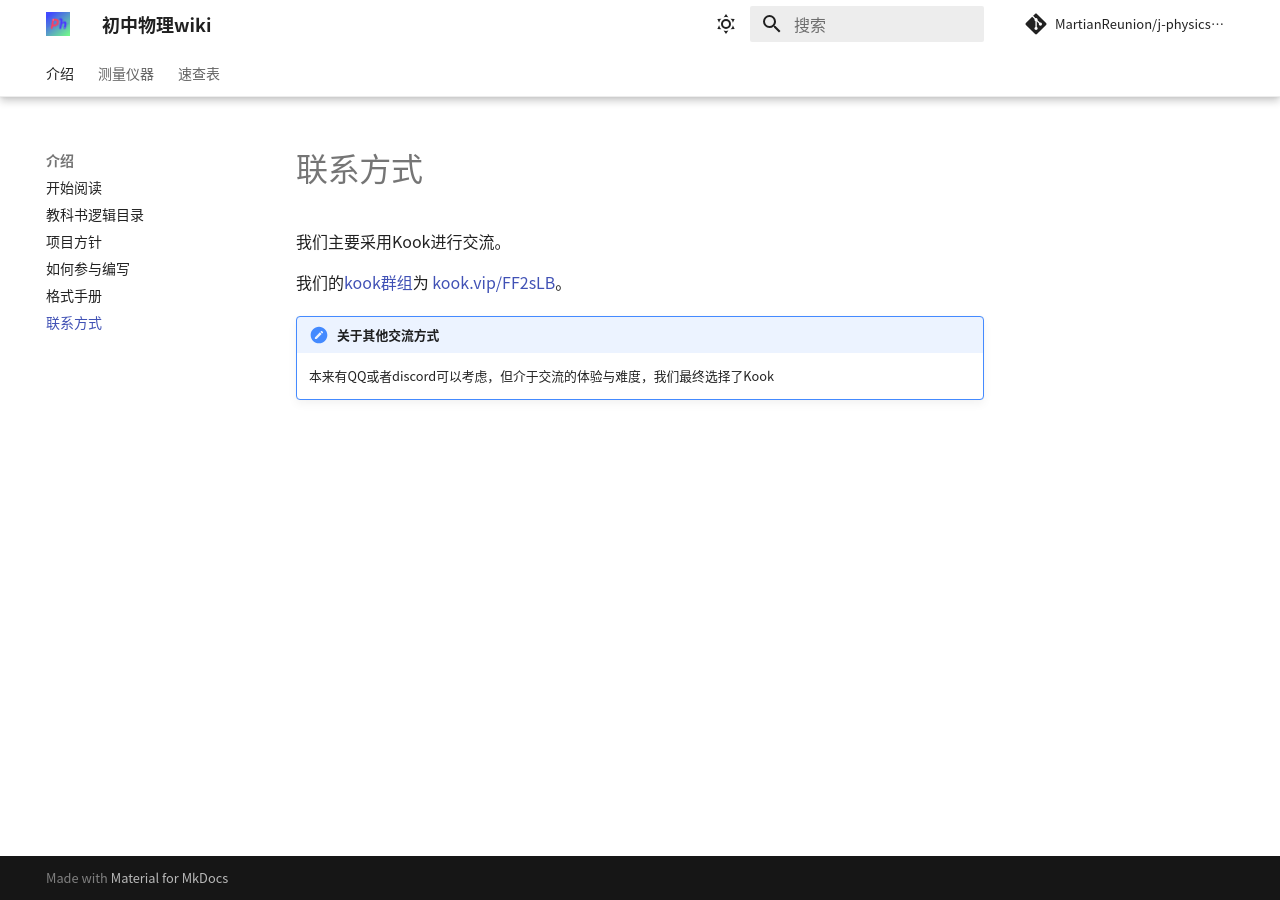
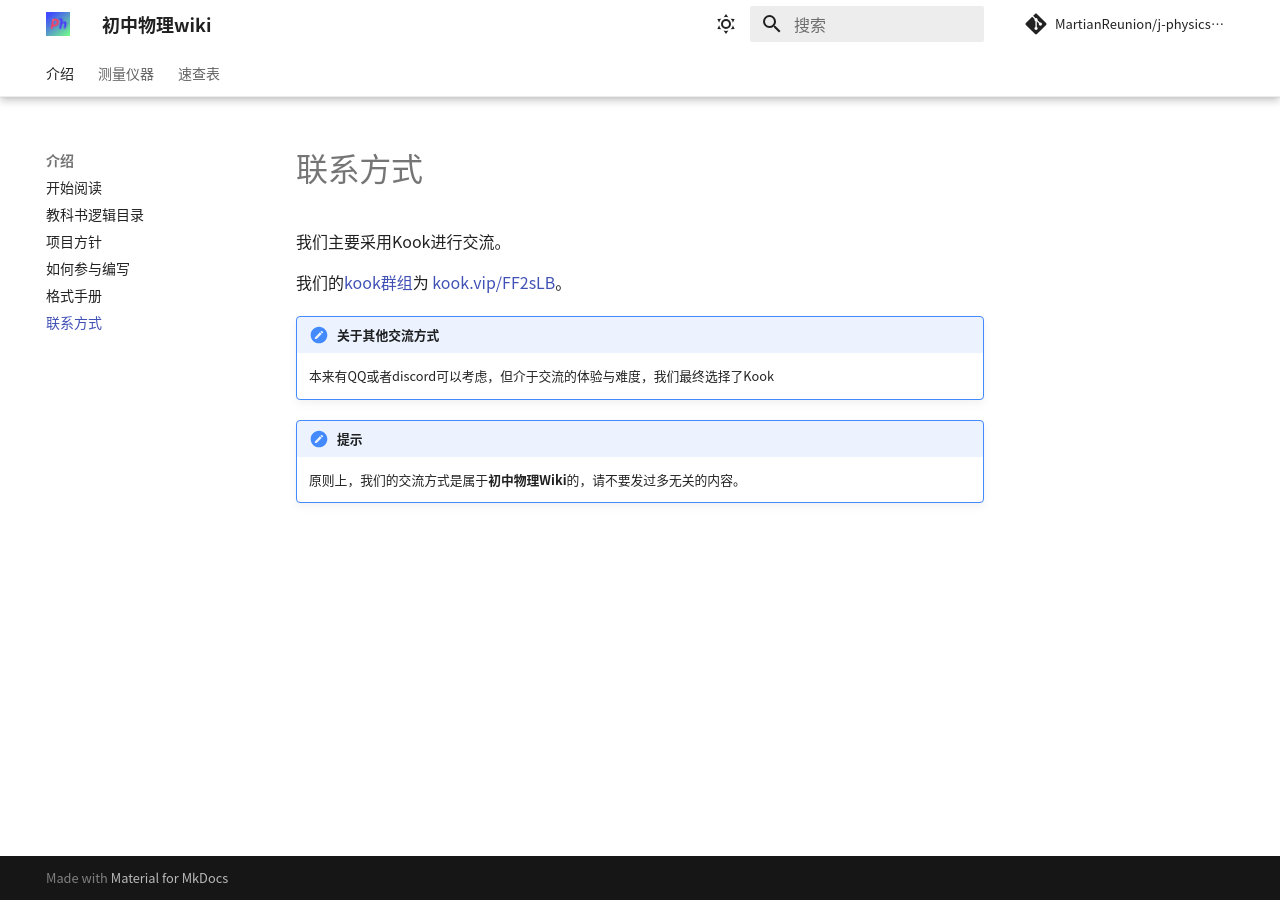
Before and after one commit to MartianReunion/j-physics-wiki, an MkDocs documentation site: the page built from docs/intro/contact.md, in a window 1280 px wide. Built offline with MkDocs 1.6.1 and Material for MkDocs 9.7.7, drawn with Linux system fonts in a browser that asks for light colours; comment, search, counter and statistics services are not loaded.

Commit message:
upd(contact.md):添加提示

```diff
--- a/docs/intro/contact.md
+++ b/docs/intro/contact.md
@@ -7,3 +7,7 @@
 !!! note "关于其他交流方式"
 
     本来有QQ或者discord可以考虑，但介于交流的体验与难度，我们最终选择了Kook
+
+!!! note "提示"
+
+    原则上，我们的交流方式是属于**初中物理Wiki**的，请不要发过多无关的内容。
```
